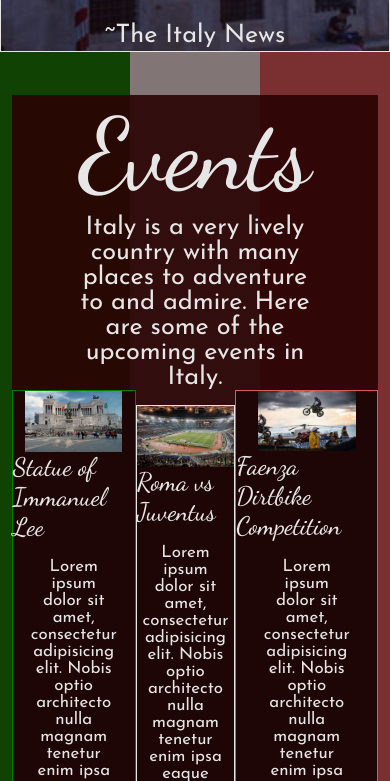
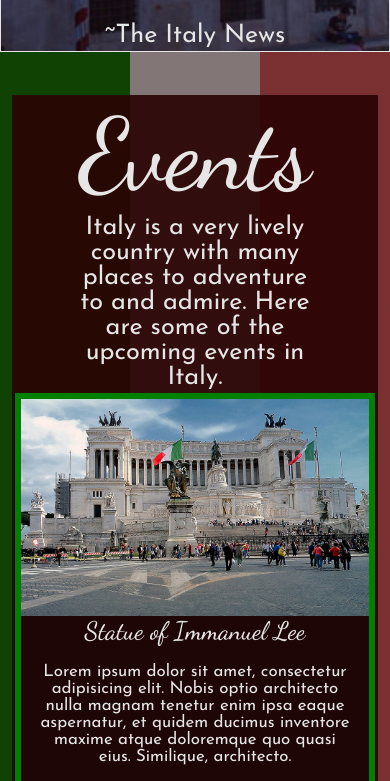
Before and after one commit to Carol-Student22/Site-test, a plain HTML site: page index.html in a window 390 px wide. Shown: the part 1219-2000 px from the top of the page. Drawn offline with Linux system fonts and the light colour scheme.

Commit message:
Update - December 4th

```diff
--- a/_cities.scss
+++ b/_events.scss
@@ -32,26 +32,20 @@
   font-size: 3vh;
   margin-bottom: 1vw;
 }
-
-.relative {
+.stripes {
   position: relative;
-}
-
-.stripes {
   display: flex;
   justify-content: center;
   align-items: center;
   flex-direction: row;
   height: 100vh;
   width: 100%;
+  overflow: visible;
 }
 .stripe {
   width: 33.33333333%;
   height: 100vh;
-  background-image: linear-gradient(
-    rgba(color(home-gradient2), 0.5),
-    rgba(color(home-gradient2), 0.5)
-  );
+  background-image: linear-gradient(rgba(color(home-gradient2), 0.5));
 }
 .stripe {
   background-color: green;
@@ -136,13 +130,13 @@
 }
 
 .eve1 {
-  border: 0.4vw solid green;
+  border: 0.8vh solid green;
 }
 .eve2 {
-  border: 0.4vw solid #e6e6e6;
+  border: 0.8vh solid #e6e6e6;
 }
 .eve3 {
-  border: 0.4vw solid #d65b5b;
+  border: 0.8vh solid #d65b5b;
 }
 
 .eventtitles {
@@ -156,3 +150,31 @@
 .even:hover {
   transform: scale(1.2);
 }
+
+@media only screen and (max-width: 600px) {
+  .stripes {
+    height: auto;
+  }
+  .eventholder {
+    height: auto;
+  }
+  .eve {
+    flex-direction: column;
+  }
+  .even {
+    width: 95%;
+    margin: 3px;
+  }
+  .eventtext {
+    width: 90%;
+  }
+  .event {
+    width: 100%;
+  }
+  .eve:hover .even:not(:hover) {
+    filter: none;
+  }
+  .even:hover {
+    transform: none;
+  }
+}
--- a/index.html
+++ b/index.html
@@ -34,7 +34,7 @@
     <header id="home" class="header" aria-label="Home Page. Background Image of  A Nigltly View of Italy.">
         <div class="header-background" >
             <h1 class="header-primary-main">Italy</h1>
-            <h1 class="header-primary-sub">" Lorem ipsum dolor sit amet consectetur adipisicing elit."</h1>
+            <h1 class="header-primary-sub">"Lorem ipsum dolor sit amet consectetur adipisicing elit."</h1>
 
            <h2> <a href="#" class="header-main-btn header-primary-btn" aria-label="Read More About Italy">Read More!</a> </h2>
 
@@ -50,35 +50,32 @@
     </div>
 
 
-    <div class="relative">
-    <div>
     <div class="stripes">
         <div class="stripe stripe1"></div>
         <div class="stripe stripe2"></div>
         <div class="stripe stripe3"></div>
-    </div>
+
     <div class="eventholder">
         <span class="eventstitle">Events</span>
         <span class="eventsub">Italy is a very lively country with many places to adventure to and admire. Here are some of the upcoming events in Italy.</span>
         <div class="eve">
             <div class="even eve1 ">
-                <img src="media/event1.jpg" class="event1" alt="Statue Of Immanuel Lee">
+                <img src="media/event1.jpg" class="event event1" alt="Statue Of Immanuel Lee">
                 <span class="eventtitles">Statue of Immanuel Lee</span>
                 <p class="eventtext">Lorem ipsum dolor sit amet, consectetur adipisicing elit. Nobis optio architecto nulla magnam tenetur enim ipsa eaque aspernatur, et quidem ducimus inventore maxime atque doloremque quo quasi eius. Similique, architecto.</p>
             </div>
             <div class="even eve2">
-                <img src="media/event2.jpg" class="event2" alt="Roma Stadium">
+                <img src="media/event2.jpg" class="event event2" alt="Roma Stadium">
                 <span class="eventtitles">Roma vs Juventus</span>
                 <p class="eventtext">Lorem ipsum dolor sit amet, consectetur adipisicing elit. Nobis optio architecto nulla magnam tenetur enim ipsa eaque aspernatur, et quidem ducimus inventore maxime atque doloremque quo quasi eius. Similique, architecto.</p>
             </div>
             <div class="even  eve3">
-                 <img src="media/event3.jpg" class="event3" alt="Faenza Dirtbike Competition">
+                 <img src="media/event3.jpg" class="event event3" alt="Faenza Dirtbike Competition">
                  <span class="eventtitles">Faenza Dirtbike Competition</span>
                  <p class="eventtext">Lorem ipsum dolor sit amet, consectetur adipisicing elit. Nobis optio architecto nulla magnam tenetur enim ipsa eaque aspernatur, et quidem ducimus inventore maxime atque doloremque quo quasi eius. Similique, architecto.</p>
             </div>
         </div>
     </div>
 </div>
-</div>
 </body>
 </html>
--- a/main.scss
+++ b/main.scss
@@ -1,7 +1,7 @@
 @import "_home.scss";
 @import "_variables.scss";
 @import "_navbar.scss";
-@import "_cities.scss";
+@import "_events.scss";
 
 html,
 body {
```
Also changed, not shown: main.css, 1 other file.
